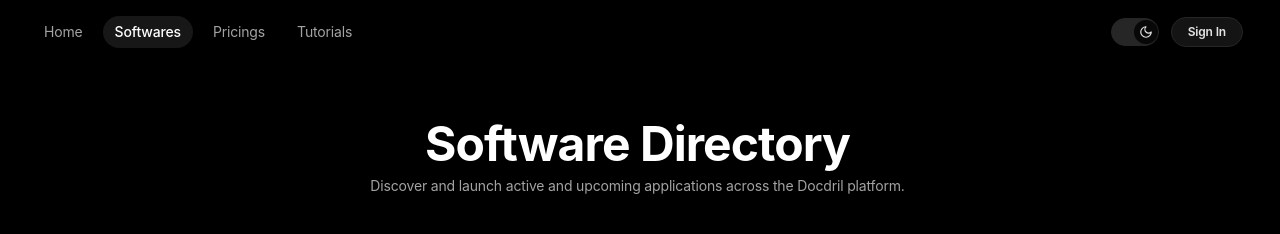
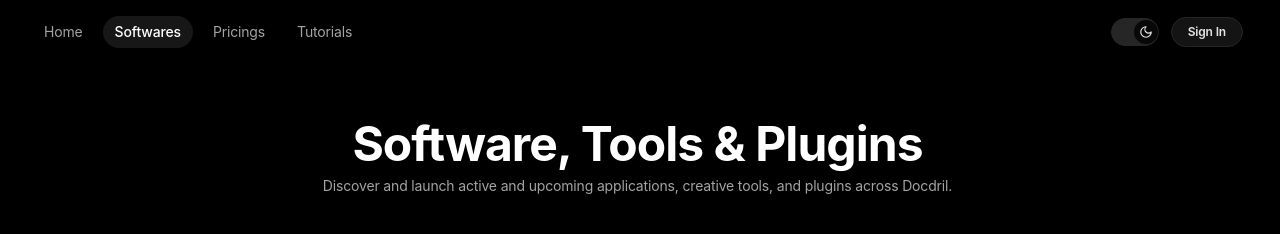
Before and after one commit to ipsole/DocStudio, a Next.js app: page /apps in a window 1280 px wide. Shown: the top 234 px of the page. Built offline with nearby package versions, Linux system fonts and the light colour scheme; no server answers; the database is empty; a web font is replaced by a local one.

Commit message:
style(apps): update catalog heading to Software, Tools & Plugins

```diff
--- a/src/app/apps/page.tsx
+++ b/src/app/apps/page.tsx
@@ -41,12 +41,12 @@
   return (
     <div className="max-w-[1440px] mx-auto px-4 sm:px-6 md:px-8 py-10 sm:py-14 space-y-8">
       {/* Centered Clean Header */}
-      <div className="max-w-2xl mx-auto text-center space-y-2">
+      <div className="max-w-3xl mx-auto text-center space-y-2">
         <h1 className="text-3xl sm:text-4xl md:text-5xl font-bold tracking-tight text-neutral-950 dark:text-white font-sans">
-          Software Directory
+          Software, Tools & Plugins
         </h1>
         <p className="text-sm text-neutral-600 dark:text-neutral-400 font-sans">
-          Discover and launch active and upcoming applications across the Docdril platform.
+          Discover and launch active and upcoming applications, creative tools, and plugins across Docdril.
         </p>
       </div>
 
```
